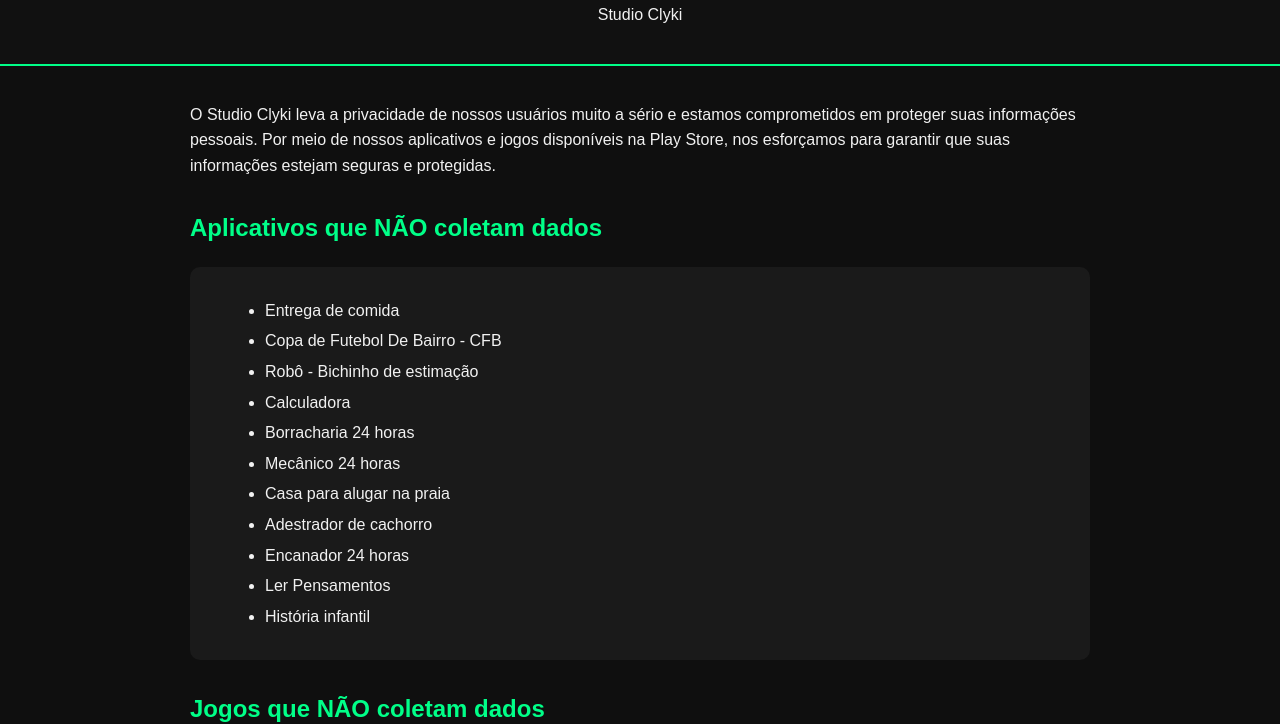
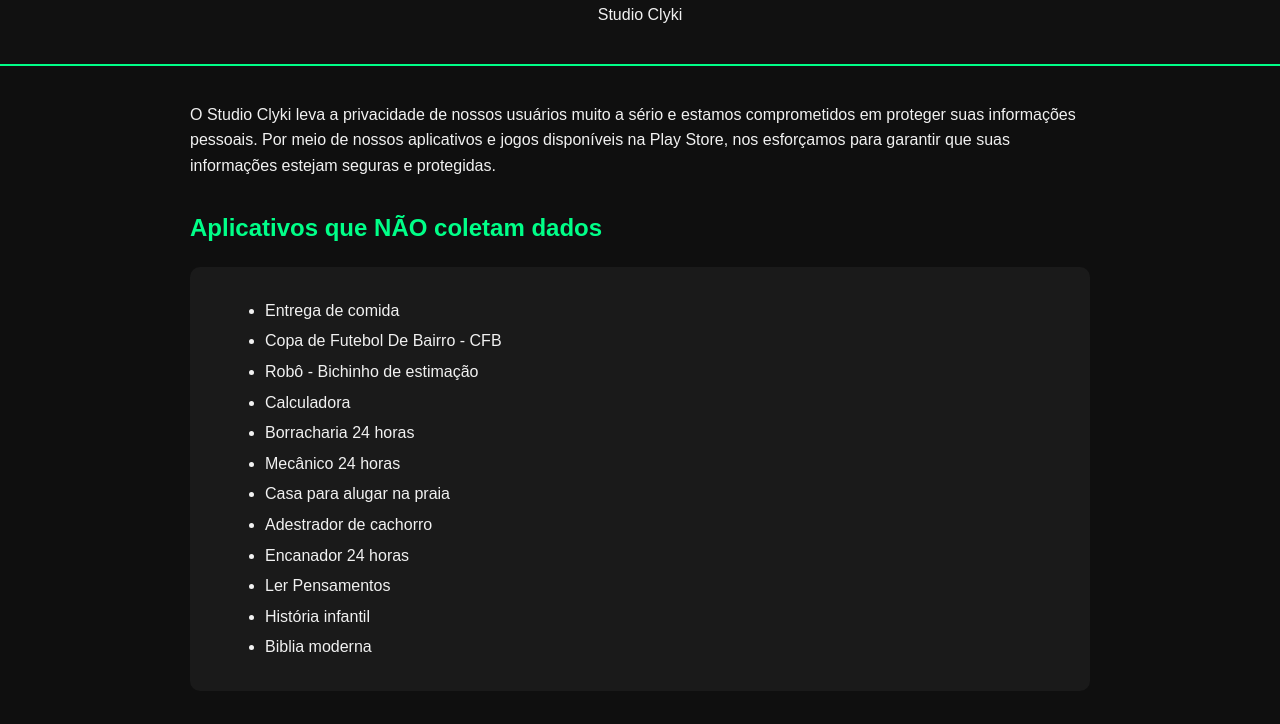
Before and after one commit to studioclyki/studioclyki.github.io, a plain HTML site: page politica.html in a window 1280 px wide. Shown: the part 85-809 px from the top of the page. Drawn offline with Linux system fonts and the light colour scheme.

Commit message:
Update politica.html

```diff
--- a/politica.html
+++ b/politica.html
@@ -97,6 +97,7 @@
       <li>Encanador 24 horas</li>
       <li>Ler Pensamentos</li>
       <li>História infantil</li>
+       <li>Biblia moderna</li>
     </ul>
   </div>
 
```
